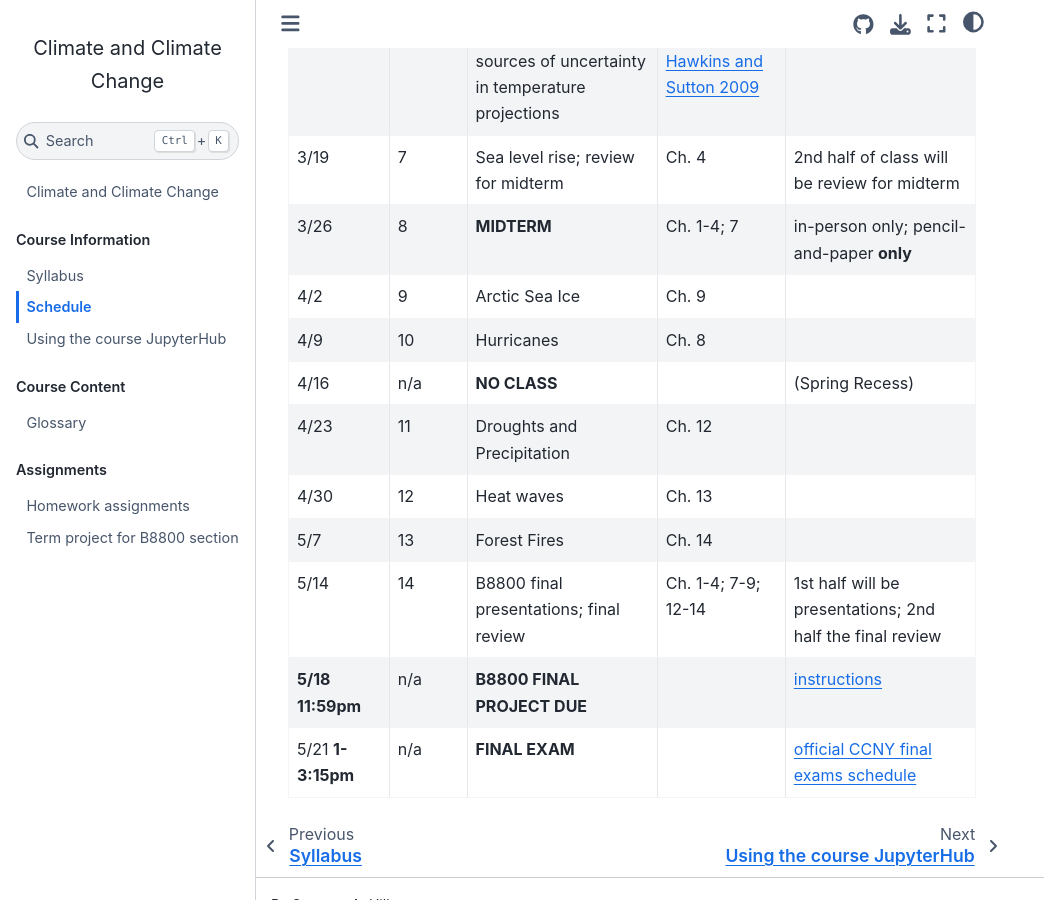
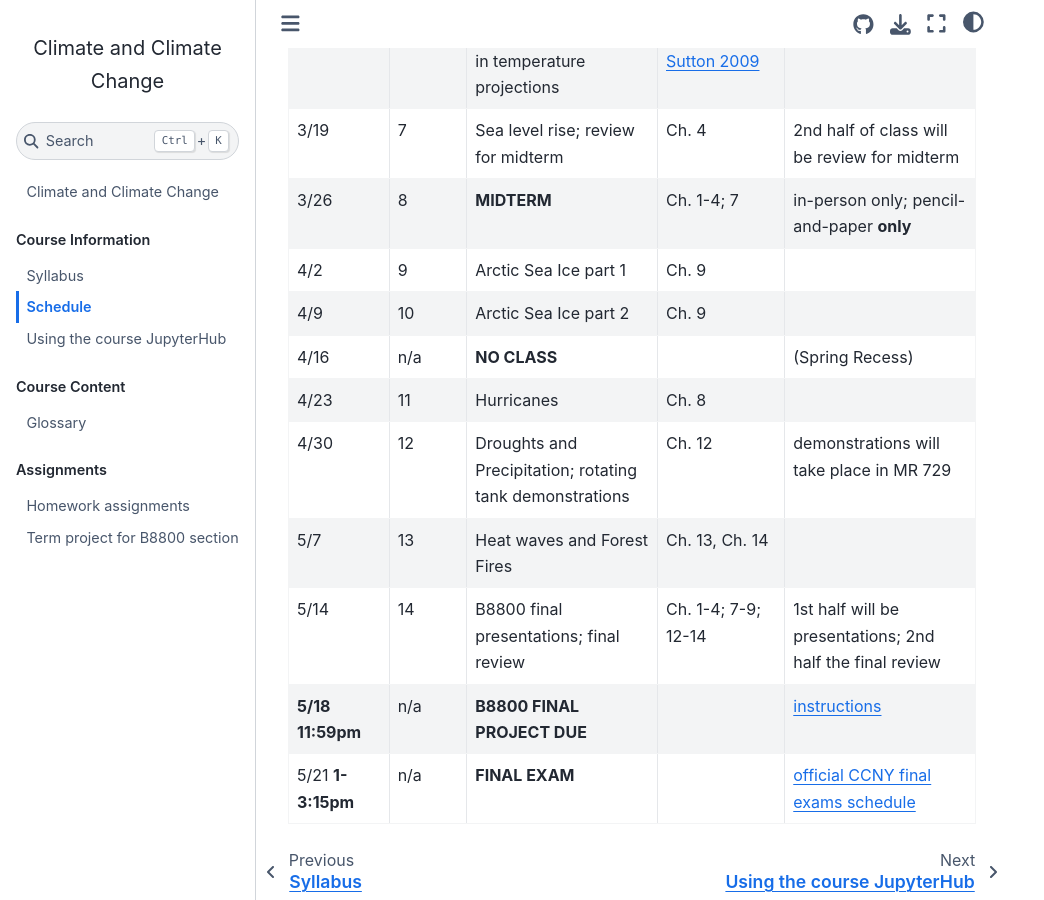
Before and after one commit to spencerahill/clim-change-course_2025, a Jupyter Book: the page built from info/schedule.md, in a window 1280 px wide and 900 px high, scrolled down 911 px. Shown: the whole window, without its empty margins (0-1044 px from the left). Built offline with Jupyter Book 1.0.4 settings and Sphinx 7.4.7 and the Sphinx Book theme 1.1.4, drawn with Linux system fonts in a browser that asks for light colours; some of the changed text lies outside the part shown.

Commit message:
Update schedule and syllabus: revise class dates and topics, including changes to Arctic Sea Ice and Hurricanes sections, and clarify grading scheme for midterm and final exams to reflect better grade options.

```diff
--- a/info/schedule.md
+++ b/info/schedule.md
@@ -68,13 +68,13 @@ Textbook sections refer to the required Tziperman book.
   - in-person only; pencil-and-paper **only**
 * - 4/2
   - 9
-  - Arctic Sea Ice
+  - Arctic Sea Ice part 1
   - Ch. 9
   -
 * - 4/9
   - 10
-  - Hurricanes
-  - Ch. 8
+  - Arctic Sea Ice part 2
+  - Ch. 9
   -
 * - 4/16
   - n/a
@@ -83,18 +83,18 @@ Textbook sections refer to the required Tziperman book.
   - (Spring Recess)
 * - 4/23
   - 11
-  - Droughts and Precipitation
-  - Ch. 12
+  - Hurricanes
+  - Ch. 8
   -
 * - 4/30
   - 12
-  - Heat waves
-  - Ch. 13
-  -
+  - Droughts and Precipitation; rotating tank demonstrations
+  - Ch. 12
+  - demonstrations will take place in MR 729
 * - 5/7
   - 13
-  - Forest Fires
-  - Ch. 14
+  - Heat waves and Forest Fires
+  - Ch. 13, Ch. 14
   -
 * - 5/14
   - 14
```
Also changed, not shown: other parts of info/schedule.md (+1 -1 lines), info/syllabus.md (+6 -4 lines).
